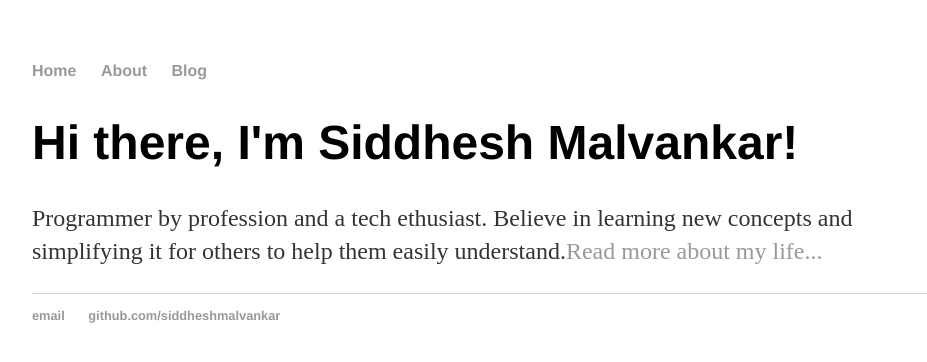
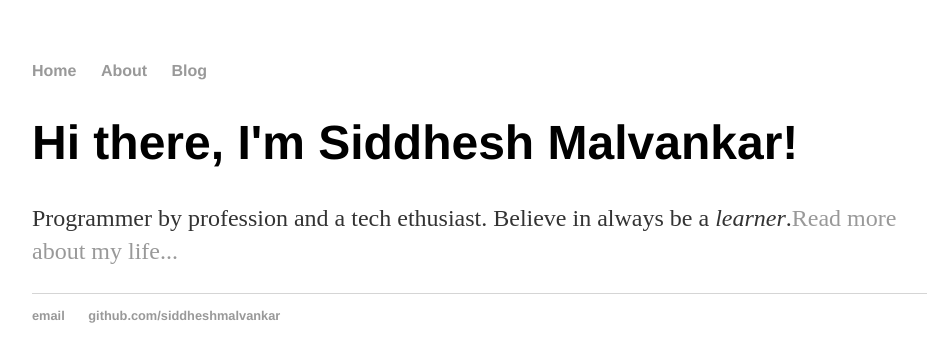
Before and after one commit to siddheshmalvankar/siddheshmalvankar.github.io, a Jekyll site: the page built from index.html, in a window 1280 px wide. Shown: the top 362 px of the page, without its empty margins (160-1087 px from the left). Built offline with Jekyll 4.4.1, drawn with Linux system fonts in a browser that asks for light colours.

Commit message:
Update index.html

```diff
--- a/index.html
+++ b/index.html
@@ -1,9 +1,9 @@
 ---
 layout: default
-title: Sidd Malvankar, Horrible Cop
+title: Sidd Malvankar
 ---
 
 		<div class="blurb">
 			<h1>Hi there, I'm Siddhesh Malvankar!</h1>
-			<p>Programmer by profession and a tech ethusiast. Believe in learning new concepts and simplifying it for others to help them easily understand.<a href="https://siddheshmalvankar.github.io/siddheshmalvankar/">Read more about my life...</a></p>
+			<p>Programmer by profession and a tech ethusiast. Believe in always be a <em>learner</em>.<a href="https://siddheshmalvankar.github.io/siddheshmalvankar/">Read more about my life...</a></p>
 		</div>
```
